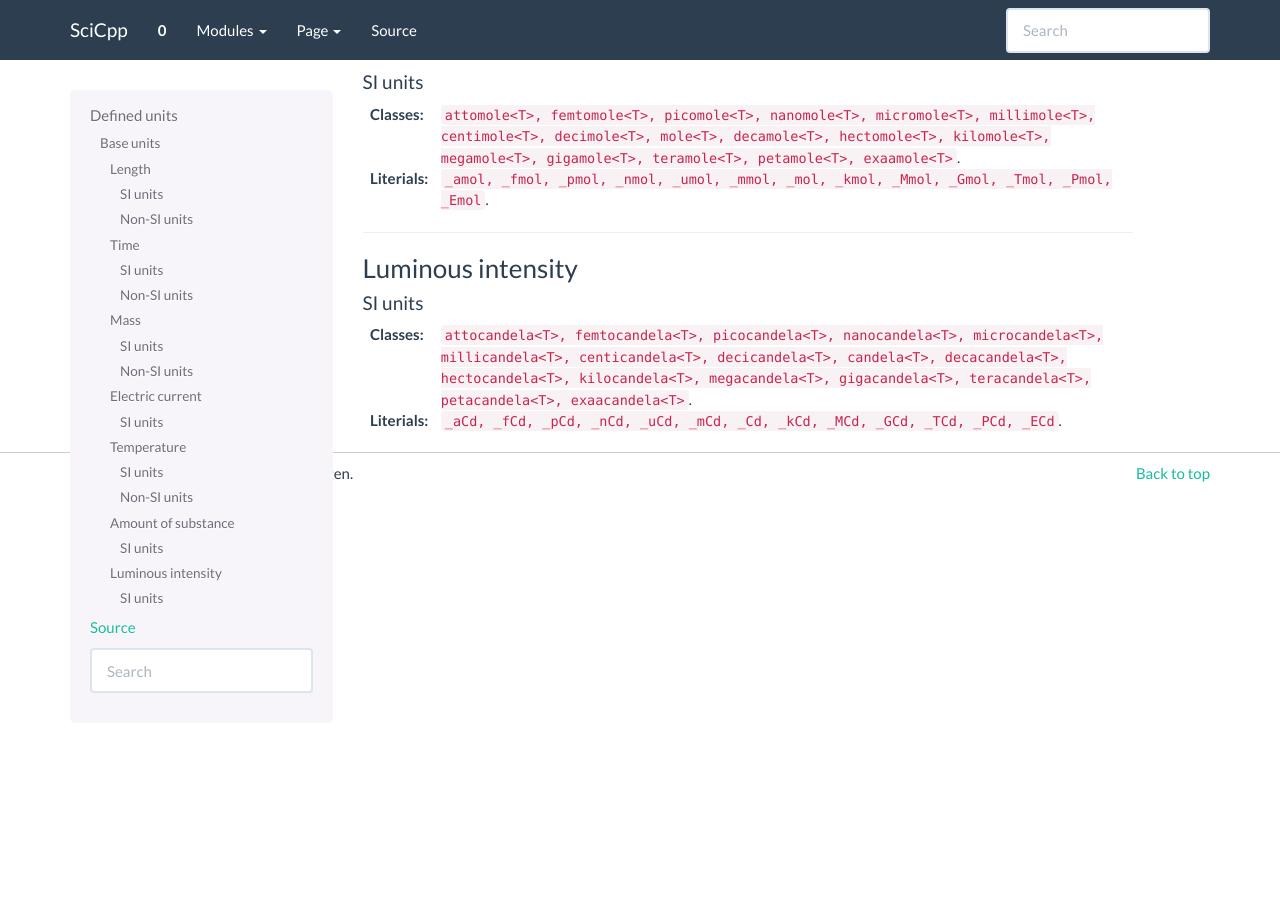
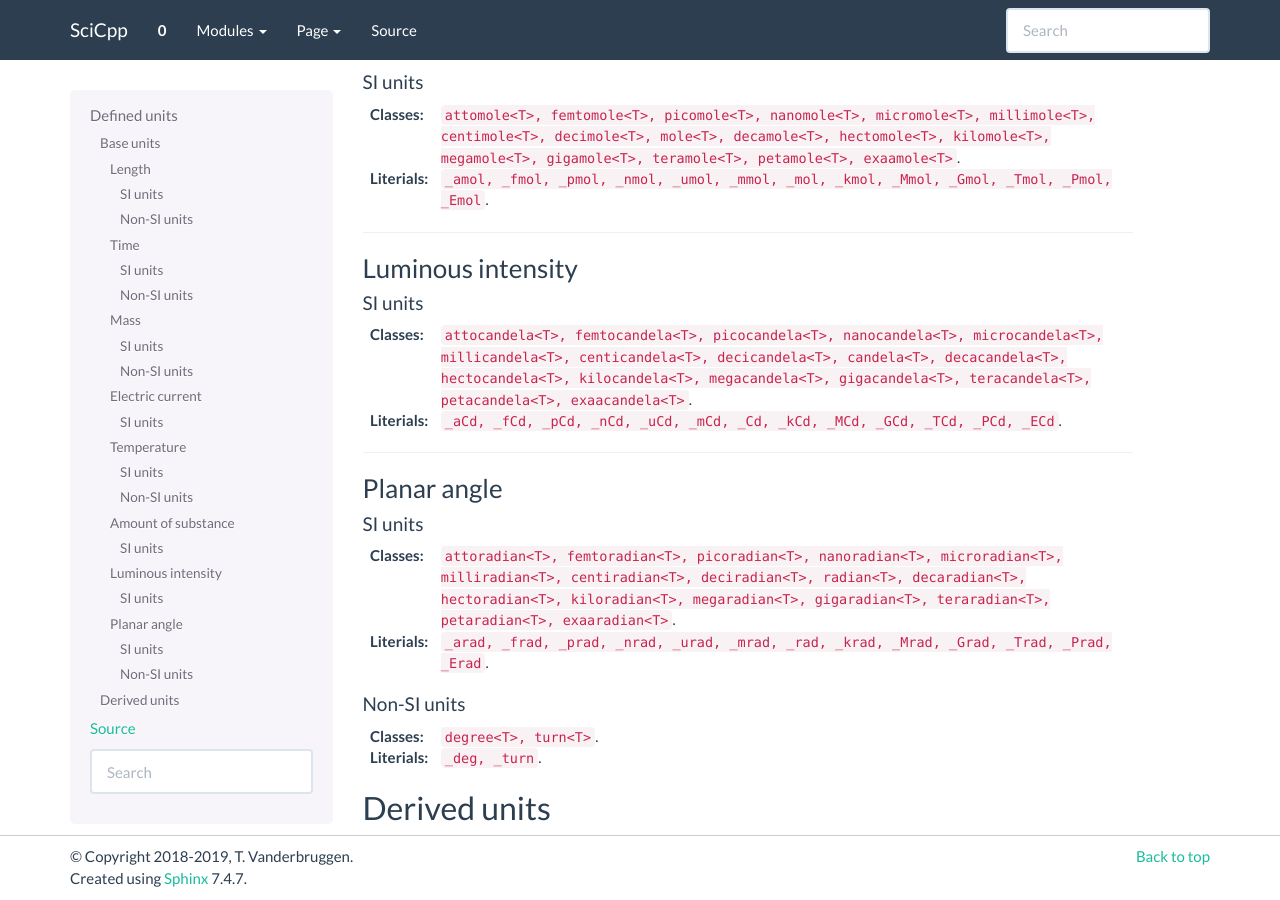
Before and after one commit to tvanderbruggen/SciCpp, a Sphinx documentation site: the page built from doc/source/core.units.defined.units.rst, in a window 1280 px wide and 900 px high, scrolled down 2025 px. Built offline with Sphinx 7.4.7, drawn with Linux system fonts in a browser that asks for light colours.

Commit message:
Doc radian

```diff
--- a/doc/source/core.units.defined.units.rst
+++ b/doc/source/core.units.defined.units.rst
@@ -143,3 +143,25 @@ SI units
 :Classes: :code:`attocandela<T>, femtocandela<T>, picocandela<T>, nanocandela<T>, microcandela<T>, millicandela<T>, centicandela<T>, decicandela<T>, candela<T>, decacandela<T>, hectocandela<T>, kilocandela<T>, megacandela<T>, gigacandela<T>, teracandela<T>, petacandela<T>, exaacandela<T>`.
 
 :Literials: :code:`_aCd, _fCd, _pCd, _nCd, _uCd, _mCd, _Cd, _kCd, _MCd, _GCd, _TCd, _PCd, _ECd`.
+
+-------------------------------------------------------------------------------
+
+Planar angle
+~~~~~~~~~~~~~~~
+
+SI units
+^^^^^^^^^^
+
+:Classes: :code:`attoradian<T>, femtoradian<T>, picoradian<T>, nanoradian<T>, microradian<T>, milliradian<T>, centiradian<T>, deciradian<T>, radian<T>, decaradian<T>, hectoradian<T>, kiloradian<T>, megaradian<T>, gigaradian<T>, teraradian<T>, petaradian<T>, exaaradian<T>`.
+
+:Literials: :code:`_arad, _frad, _prad, _nrad, _urad, _mrad, _rad, _krad, _Mrad, _Grad, _Trad, _Prad, _Erad`.
+
+Non-SI units
+^^^^^^^^^^
+
+:Classes: :code:`degree<T>, turn<T>`.
+
+:Literials: :code:`_deg, _turn`.
+
+Derived units
+----------------------
```
Also changed, not shown: 2 other files.
